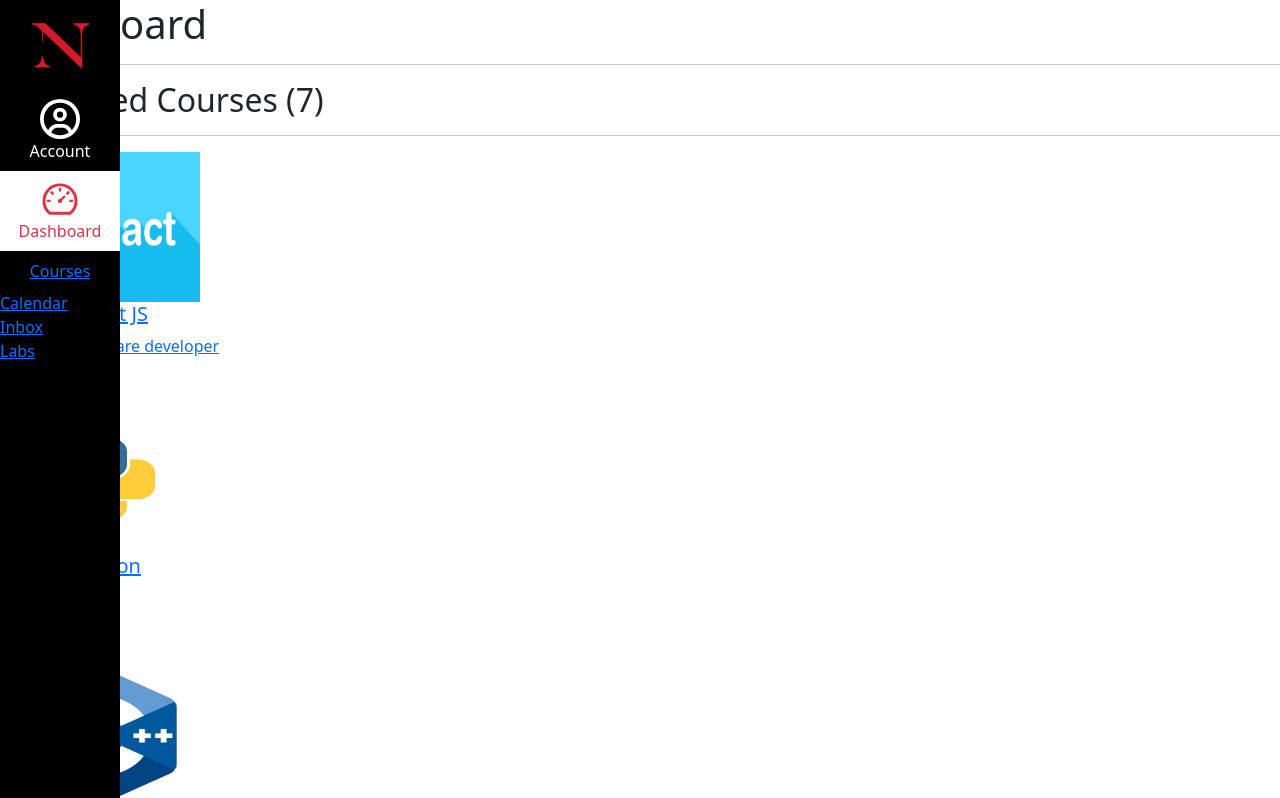
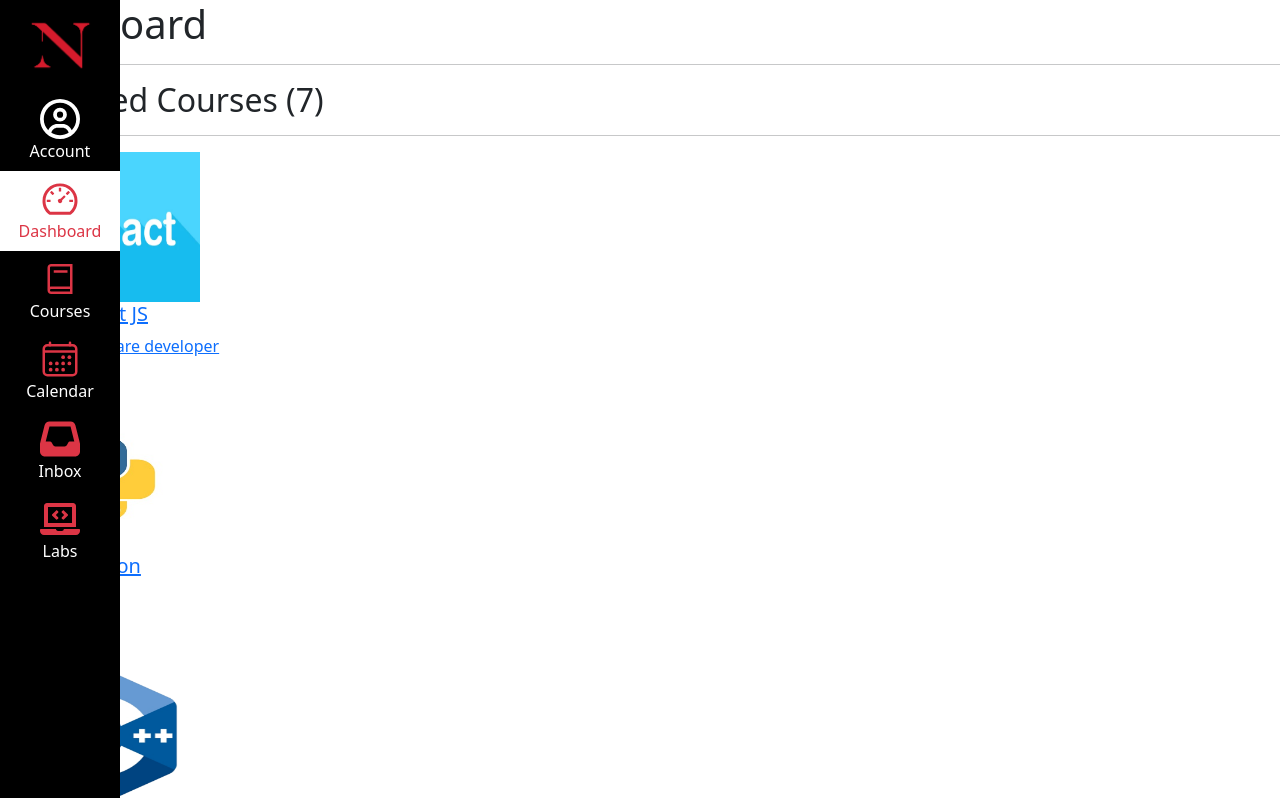
Before and after one commit to JerryYanTY/kambaz-next-js, a Next.js app: page /Dashboard in a window 1280 px wide. Shown: the top 798 px of the page. Built offline with nearby package versions, Linux system fonts and the light colour scheme.

Commit message:
Updated navigation bar in Kambaz

```diff
--- a/app/(Kambaz)/Navigation.tsx
+++ b/app/(Kambaz)/Navigation.tsx
@@ -1,9 +1,10 @@
 import { AiOutlineDashboard } from "react-icons/ai";
 import { IoCalendarOutline } from "react-icons/io5";
-import { LiaBookSolid, LiaCogSolid } from "react-icons/lia";
+import { LiaBookSolid} from "react-icons/lia";
+import { FaLaptopCode } from "react-icons/fa";
 import { FaInbox, FaRegCircleUser } from "react-icons/fa6";
 import { ListGroup, ListGroupItem } from "react-bootstrap";
-import NotFound from "../not-found";
+
 
 import Link from "next/link";
 export default function KambazNavigation() {
@@ -14,6 +15,7 @@ export default function KambazNavigation() {
       as="a" href="https://www.northeastern.edu/" id="wd-neu-link" target="_blank">
       <img src="/images/NEU.png" width="75px" alt="Northeastern University"/>
       </ListGroupItem>
+
       <ListGroupItem className="bg-black border-0 text-center">
       <Link href="/Account" id="wd-account-link" className="text-white text-decoration-none">
       <FaRegCircleUser className="fs-1 text-white"/>
@@ -21,6 +23,7 @@ export default function KambazNavigation() {
         Account
         </Link>
       </ListGroupItem>
+
       <ListGroupItem className="bg-white border-0 text-center">
       <Link href="/Dashboard" id="wd-dashboard-link" className="text-danger text-decoration-none">
       <AiOutlineDashboard className="fs-1 text-danger"/>
@@ -28,19 +31,37 @@ export default function KambazNavigation() {
       Dashboard
       </Link>
       </ListGroupItem>
+
       <ListGroupItem className="bg-black border-0 text-center">
-      <Link href="/Dashboard" id="wd-course-link">
+      <Link href="/Dashboard" id="wd-course-link" className="text-white text-decoration-none">
+      <LiaBookSolid className="fs-1 text-danger" />
+      <br/>
       Courses
       </Link>
       </ListGroupItem>
-      <Link href="/Calendar" id="wd-calendar-link">
+
+      <ListGroupItem className="bg-black border-0 text-center">
+      <Link href="/Calendar" id="wd-calendar-link" className="text-white text-decoration-none">
+      <IoCalendarOutline className="fs-1 text-danger" />
+      <br/>
       Calendar
-      </Link><br/>
-      <Link href="/Inbox" id="wd-inbox-link">
+      </Link>
+      </ListGroupItem>
+
+      <ListGroupItem className="bg-black border-0 text-center">
+      <Link href="/Inbox" id="wd-inbox-link" className="text-white text-decoration-none">
+      <FaInbox className="fs-1 text-danger"/>
+      <br/>
       Inbox
-      </Link><br/>
-      <Link href="/Labs" id="wd-labs-link">
+      </Link>
+      </ListGroupItem>
+
+      <ListGroupItem className="bg-black border-0 text-center">
+      <Link href="/Labs" id="wd-labs-link" className="text-white text-decoration-none">
+      <FaLaptopCode className="fs-1 text-danger"/>
+      <br/>
       Labs
-      </Link><br/>
+      </Link>
+      </ListGroupItem>
     </ListGroup>
 );}
```
